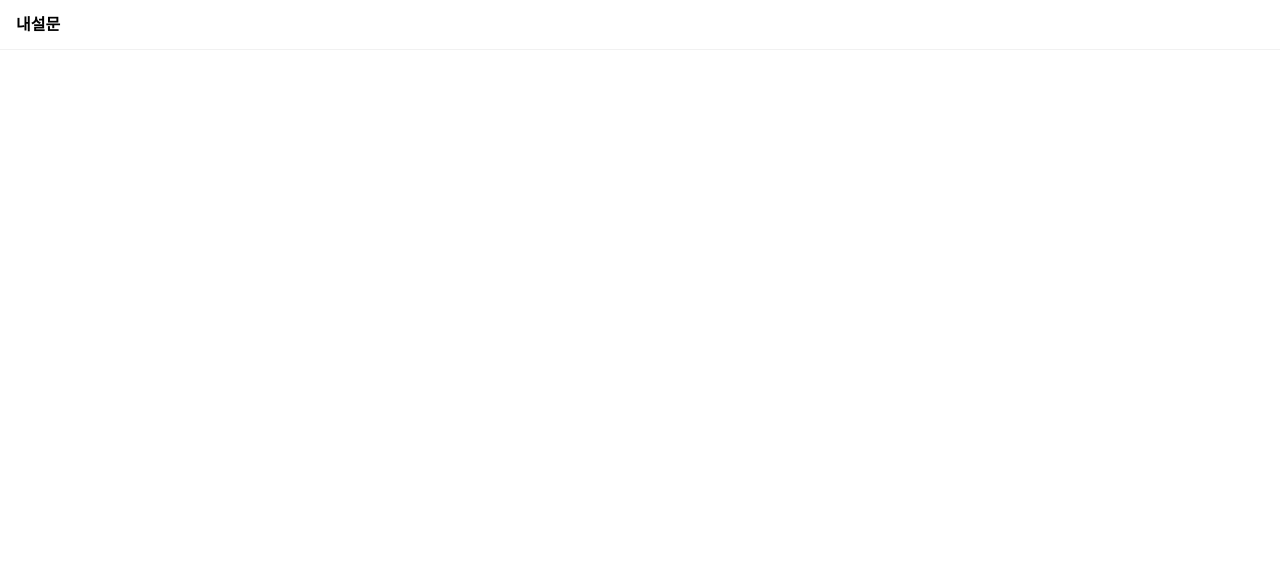
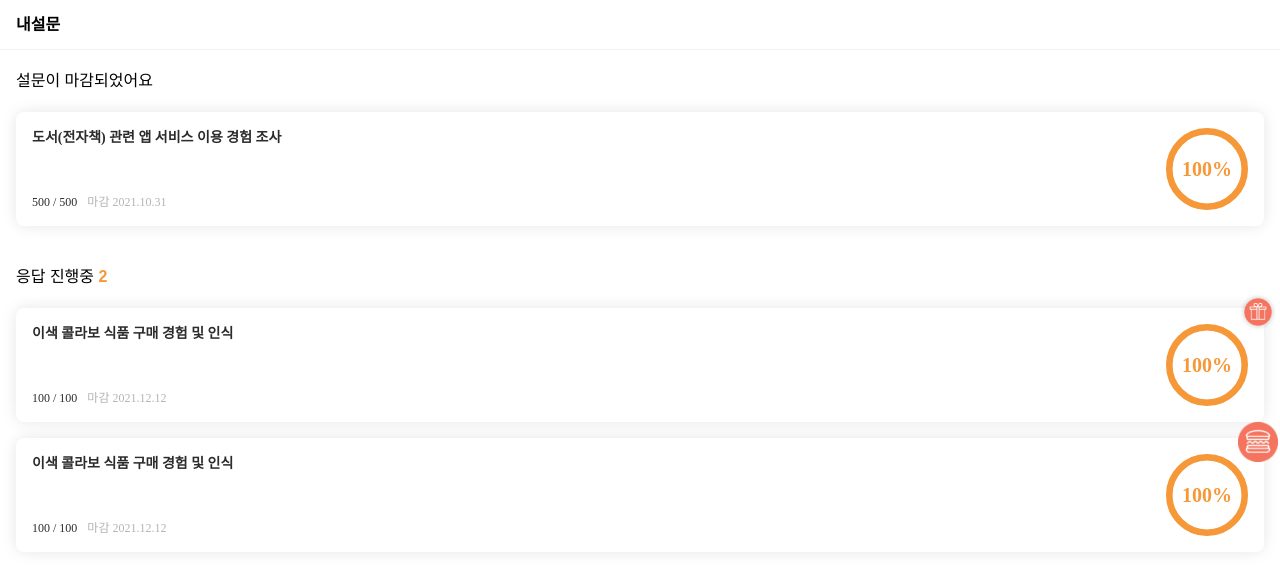
Before and after one commit to Lee-Seonghyun316/AnyVey, a React (Create React App) app in the folder app/: page /my-survey in a window 1280 px wide. Shown: the top 574 px of the page. Built offline with nearby package versions, Linux system fonts and the light colour scheme.

Commit message:
style: MySurvey closed & ongoing surveys 추가

```diff
--- a/app/src/data/servey.ts
+++ b/app/src/data/servey.ts
@@ -100,3 +100,33 @@ export const suggestionSurveys = [
     tag: '#20~30대 #IT',
   },
 ];
+
+export const completeMySurvey = [
+  {
+    id: 1,
+    title: '도서(전자책) 관련 앱 서비스 이용 경험 조사',
+    respondent: 500,
+    recruitment: 500,
+    deadLine: '2021.10.31',
+    gift: null,
+  },
+];
+
+export const onGoingMySurvey = [
+  {
+    id: 1,
+    title: '이색 콜라보 식품 구매 경험 및 인식',
+    respondent: 82,
+    recruitment: 100,
+    deadLine: '2021.12.12',
+    gift: 'etc',
+  },
+  {
+    id: 2,
+    title: '이색 콜라보 식품 구매 경험 및 인식',
+    respondent: 50,
+    recruitment: 100,
+    deadLine: '2021.12.12',
+    gift: 'hamburger',
+  },
+];
--- a/app/src/features/createSurvey/createSurvey.tsx
+++ b/app/src/features/createSurvey/createSurvey.tsx
@@ -6,7 +6,7 @@ import { fields, gifts, targetAges, targetGender } from '../../data/category';
 const CreateSurvey = () => {
   return (
     <Wrap>
-      <Header style="next" />
+      <Header headerStyle="next" />
       <Content>
         <TitleInput placeholder="제목" />
         <Contour />
--- a/app/src/features/header/header.tsx
+++ b/app/src/features/header/header.tsx
@@ -6,21 +6,21 @@ import nextImage from '../../common/images/next.png';
 import backImage from '../../common/images/back.png';
 
 interface Props {
-  style?: string;
+  headerStyle?: string;
   title?: string;
 }
-const Header: React.FC<Props> = ({ style, title }) => (
+const Header: React.FC<Props> = ({ headerStyle, title }) => (
   <Wrap>
-    {style === 'back&title' ? (
+    {headerStyle === 'back&title' ? (
       <HeadCenterTitle>
         <Back />
         <Title>{title}</Title>
       </HeadCenterTitle>
     ) : (
       <Head>
-        {style === 'home' && <Logo src={typoLogo} />}
-        {style === 'thickTitle' && <TitleThick>{title}</TitleThick>}
-        {style === 'next' && <Next />}
+        {headerStyle === 'home' && <Logo src={typoLogo} />}
+        {headerStyle === 'thickTitle' && <TitleThick>{title}</TitleThick>}
+        {headerStyle === 'next' && <Next />}
         {false && <Alarm onClick={() => console.log('alarm click')} />}
       </Head>
     )}
--- a/app/src/features/home/home.tsx
+++ b/app/src/features/home/home.tsx
@@ -20,7 +20,7 @@ const Home = () => {
 
   return (
     <HomeContainer>
-      <Header style="home" />
+      <Header headerStyle="home" />
       <OngoingSurvey>
         <SectionTitleContainer>
           <SectionTitle>진행중인 설문 </SectionTitle>
--- a/app/src/features/join/basicInformation/BasicInfo.tsx
+++ b/app/src/features/join/basicInformation/BasicInfo.tsx
@@ -10,7 +10,7 @@ const BasicInfo = () => {
   const genderExceptAll = targetGender.filter((item) => item !== '전체');
   return (
     <Wrap>
-      <Header style="back&title" title="회원가입" />
+      <Header headerStyle="back&title" title="회원가입" />
       <Content>
         <Form>
           <Explanation>
--- a/app/src/features/join/emailAuth/EmailAuth.tsx
+++ b/app/src/features/join/emailAuth/EmailAuth.tsx
@@ -8,7 +8,7 @@ const EmailAuth = () => {
   const [certificationError, setCertificationError] = useState(false);
   return (
     <Wrap>
-      <Header style="back&title" title="회원가입" />
+      <Header headerStyle="back&title" title="회원가입" />
       <Content>
         <Form>
           <Explanation>
--- a/app/src/features/join/join.tsx
+++ b/app/src/features/join/join.tsx
@@ -15,7 +15,7 @@ const Join = () => {
 
   return (
     <Wrap>
-      <Header style="back&title" title="회원가입" />
+      <Header headerStyle="back&title" title="회원가입" />
       <Content>
         <Form>
           <Explanation>
--- a/app/src/features/mySurvey/MySurvey.tsx
+++ b/app/src/features/mySurvey/MySurvey.tsx
@@ -1,11 +1,41 @@
 import React from 'react';
 import styled from 'styled-components';
 import Header from '../header/header';
+import Rectangle from './Rectangle';
+import { completeMySurvey, onGoingMySurvey } from '../../data/servey';
 
 const MySurvey = () => {
   return (
     <Wrap>
-      <Header style="thickTitle" title="내설문" />
+      <Header headerStyle="thickTitle" title="내설문" />
+      <Closed>
+        <Title>설문이 마감되었어요</Title>
+        {completeMySurvey.map((item) => (
+          <Rectangle
+            key={item.id}
+            title={item.title}
+            respondent={item.recruitment}
+            recruitment={item.recruitment}
+            deadline={item.deadLine}
+            gift={item.gift}
+          />
+        ))}
+      </Closed>
+      <OnGoing>
+        <Title>
+          응답 진행중 <SurveyCount>2</SurveyCount>
+        </Title>
+        {onGoingMySurvey.map((item) => (
+          <Rectangle
+            key={item.id}
+            title={item.title}
+            respondent={item.recruitment}
+            recruitment={item.recruitment}
+            deadline={item.deadLine}
+            gift={item.gift}
+          />
+        ))}
+      </OnGoing>
     </Wrap>
   );
 };
@@ -13,3 +43,24 @@ const MySurvey = () => {
 export default MySurvey;
 
 const Wrap = styled.section``;
+
+const Closed = styled.div`
+  margin-bottom: 40px;
+`;
+
+const OnGoing = styled.div``;
+
+const Title = styled.h1`
+  font-weight: 500;
+  font-size: 16px;
+  line-height: 22px;
+  color: #000000;
+  margin: 20px 16px;
+`;
+
+const SurveyCount = styled.span`
+  font-weight: 600;
+  font-size: 16px;
+  line-height: 22px;
+  color: #f69738;
+`;
--- /dev/null
+++ b/app/src/features/mySurvey/Rectangle.tsx
@@ -0,0 +1,121 @@
+import React from 'react';
+import {
+  buildStyles,
+  CircularProgressbarWithChildren,
+} from 'react-circular-progressbar';
+import styled from 'styled-components';
+import coffee from '../../common/images/coffee.png';
+import hamburger from '../../common/images/hamberger.png';
+import etc from '../../common/images/etc.png';
+
+interface Props {
+  title: string;
+  recruitment: number;
+  respondent: number;
+  deadline: string;
+  gift: string | null;
+}
+
+const Rectangle: React.FC<Props> = ({
+  title,
+  recruitment,
+  respondent,
+  gift,
+  deadline,
+}) => {
+  return (
+    <Wrap>
+      <SurveyText>
+        <SurveyTitle>{title}</SurveyTitle>
+        <SurveyDes>
+          <SurveyRecruitment>
+            {respondent} / {recruitment}
+          </SurveyRecruitment>
+          <SurveyDeadline>마감 {deadline}</SurveyDeadline>
+        </SurveyDes>
+      </SurveyText>
+      <SurveyGraph>
+        <CircularProgressbarWithChildren
+          value={100}
+          styles={buildStyles({
+            pathColor: `#F69738`,
+            trailColor: '#F1F1F1',
+          })}
+        >
+          <GraphText>{100}%</GraphText>
+        </CircularProgressbarWithChildren>
+      </SurveyGraph>
+      {gift &&
+        (gift === 'coffee' ? (
+          <Gift src={coffee} />
+        ) : gift === 'hamburger' ? (
+          <Gift src={hamburger} />
+        ) : (
+          <Gift src={etc} />
+        ))}
+    </Wrap>
+  );
+};
+
+export default Rectangle;
+
+const Wrap = styled.div`
+  position: relative;
+  background: #ffffff;
+  box-shadow: 0px 0px 15px rgba(0, 0, 0, 0.1);
+  border-radius: 8px;
+  display: flex;
+  justify-content: space-between;
+  padding: 16px;
+  margin: 0 16px 16px 16px;
+`;
+
+const SurveyText = styled.div`
+  display: flex;
+  justify-content: space-between;
+  flex-direction: column;
+`;
+const SurveyGraph = styled.div`
+  width: 82px;
+  height: 82px;
+  margin-left: 19px;
+`;
+
+const SurveyTitle = styled.h2`
+  ${({ theme }) => theme.typography.semiBold};
+  font-size: 14px;
+  line-height: 19px;
+  color: #2b2b2b;
+`;
+
+const SurveyDes = styled.div``;
+
+const SurveyRecruitment = styled.span`
+  ${({ theme }) => theme.typography.regular};
+  font-size: 12px;
+  line-height: 16px;
+  color: #2b2b2b;
+  margin-right: 10px;
+`;
+
+const SurveyDeadline = styled.span`
+  ${({ theme }) => theme.typography.regular};
+  font-size: 12px;
+  line-height: 16px;
+  color: #b4b4b4;
+`;
+
+const GraphText = styled.div`
+  color: ${({ theme }) => theme.colors.orange};
+  ${({ theme }) => theme.typography.bold};
+  font-size: 20px;
+`;
+
+const Gift = styled.img`
+  position: absolute;
+  top: 0;
+  right: 0;
+  transform: translate(14px, -16px);
+  width: 40px;
+  height: 40px;
+`;
--- a/app/src/features/reference/reference.tsx
+++ b/app/src/features/reference/reference.tsx
@@ -10,7 +10,7 @@ import RecommendSurvey from './recommendSurvey';
 const Reference = () => {
   return (
     <ReferenceContainer>
-      <Header style="thickTitle" title="자료실" />
+      <Header headerStyle="thickTitle" title="자료실" />
       <SearchContainer>
         <SearchImg src={search} />
         <SearchForm placeholder="키워드를 입력하세요" />
--- a/app/src/features/reference/referenceDetail/ReferenceDetail.tsx
+++ b/app/src/features/reference/referenceDetail/ReferenceDetail.tsx
@@ -7,7 +7,7 @@ import SpeechBubble from '../../../common/images/speechBubble.png';
 const ReferenceDetail = () => {
   return (
     <Wrap>
-      <Header style="back&title" />
+      <Header headerStyle="back&title" />
       <Content>
         <Survey>
           <SurveyContainer>
--- a/app/src/features/reference/search/Search.tsx
+++ b/app/src/features/reference/search/Search.tsx
@@ -9,7 +9,7 @@ const Search = () => {
   const [result, setResult] = useState(false);
   return (
     <Wrap>
-      <Header style="back&title" title="검색결과" />
+      <Header headerStyle="back&title" title="검색결과" />
       <SearchContainer>
         <SearchImg src={search} />
         <SearchForm placeholder="키워드를 입력하세요" />
```
